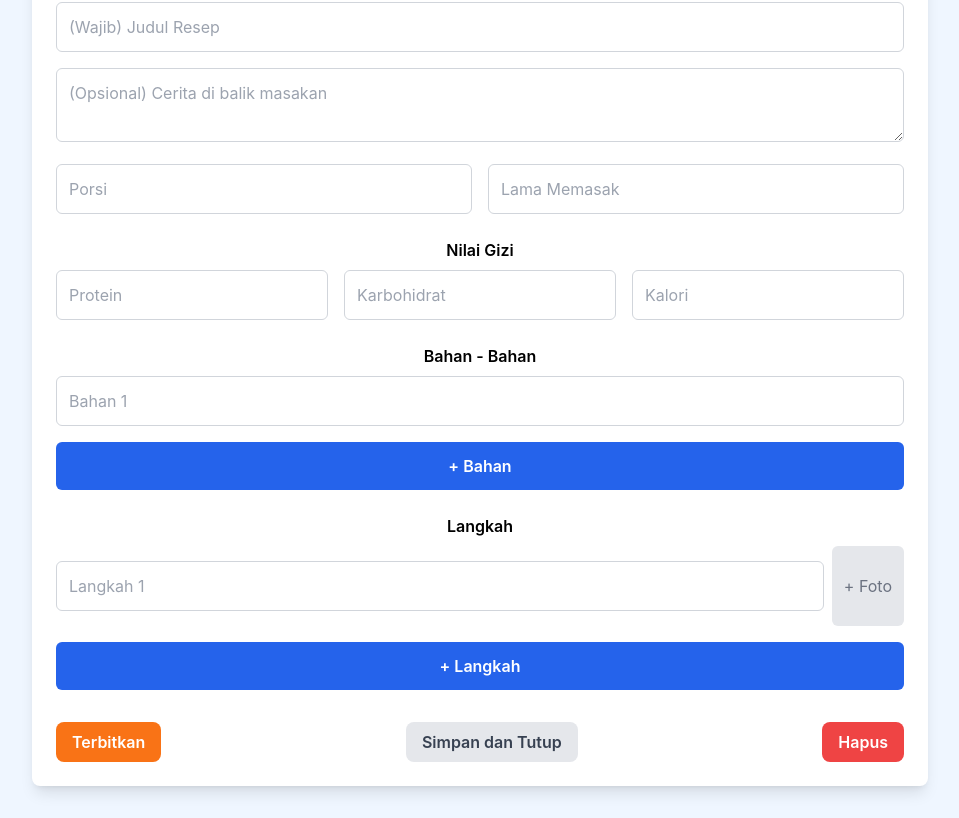
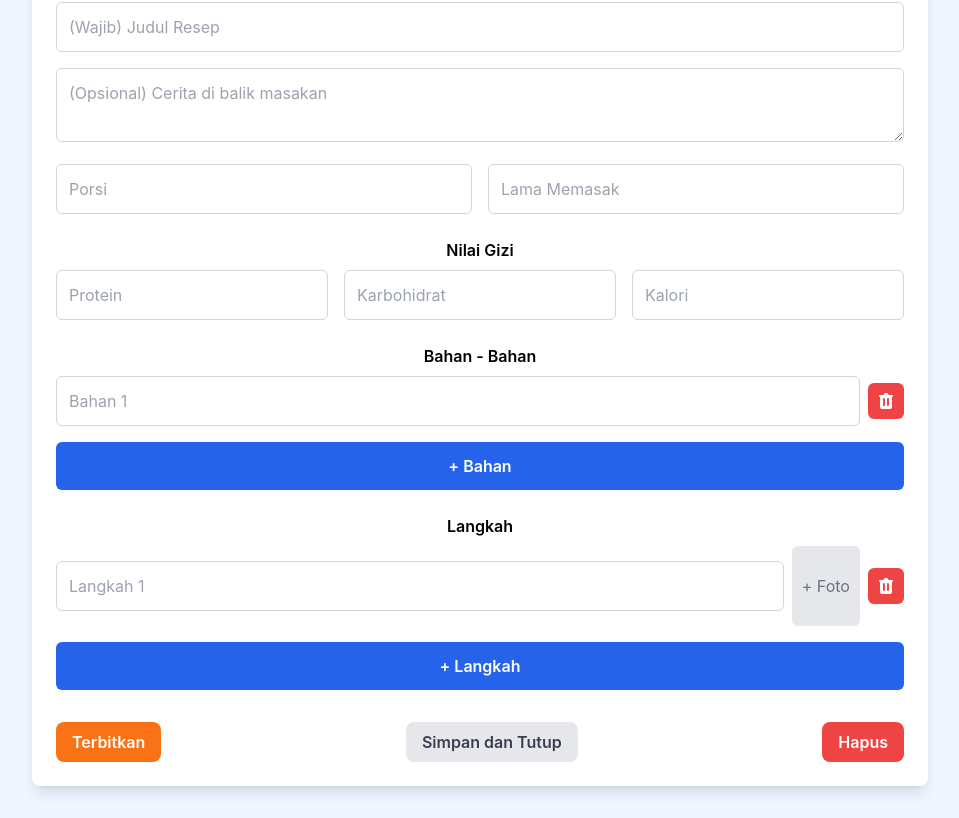
Before and after one commit to mazrohaaniss/recipez, a React (Create React App) app: page /create-recipe in a window 1280 px wide. Shown: the part 444-1262 px from the top of the page, without its empty margins (160-1119 px from the left). Built offline with nearby package versions, Linux system fonts and the light colour scheme.

Commit message:
perbaikan create recipe

```diff
--- a/package.json
+++ b/package.json
@@ -3,6 +3,7 @@
   "version": "0.1.0",
   "private": true,
   "dependencies": {
+    "@heroicons/react": "^1.0.6",
     "@testing-library/jest-dom": "^5.17.0",
     "@testing-library/react": "^13.4.0",
     "@testing-library/user-event": "^13.5.0",
--- a/src/pages/CreateRecipe.js
+++ b/src/pages/CreateRecipe.js
@@ -1,4 +1,5 @@
 import React, { useState } from 'react';
+import { TrashIcon } from '@heroicons/react/solid'; // Import the Trash Icon from Heroicons
 
 const CreateRecipe = () => {
   const [ingredients, setIngredients] = useState(['']);
@@ -13,6 +14,16 @@ const CreateRecipe = () => {
     setSteps([...steps, { step: '', image: null }]);
   };
 
+  const deleteIngredient = (index) => {
+    const newIngredients = ingredients.filter((_, i) => i !== index);
+    setIngredients(newIngredients);
+  };
+
+  const deleteStep = (index) => {
+    const newSteps = steps.filter((_, i) => i !== index);
+    setSteps(newSteps);
+  };
+
   const handleImageChange = (index, e) => {
     const file = e.target.files[0];
     if (file) {
@@ -25,7 +36,7 @@ const CreateRecipe = () => {
   return (
     <div className="bg-blue-50 min-h-screen p-8 flex flex-col items-center overflow-y-auto">
       <div className="w-full max-w-4xl bg-white p-6 rounded-lg shadow-lg">
-        <h1 className="text-3xl font-bold text-center text-blue-600 mb-8">RecipeZ</h1>
+        <h1 className="text-3xl font-bold text-center text-blue-600 mb-8">My Recipe</h1>
 
         {/* Recipe Image */}
         <div
@@ -99,12 +110,19 @@ const CreateRecipe = () => {
         <div className="mb-6">
           <h2 className="font-semibold mb-2">Bahan - Bahan</h2>
           {ingredients.map((ingredient, index) => (
-            <input
-              key={index}
-              type="text"
-              placeholder={`Bahan ${index + 1}`}
-              className="w-full p-3 mb-2 border border-gray-300 rounded-md"
-            />
+            <div key={index} className="flex items-center space-x-2 mb-2">
+              <input
+                type="text"
+                placeholder={`Bahan ${index + 1}`}
+                className="w-full p-3 border border-gray-300 rounded-md"
+              />
+              <button
+                onClick={() => deleteIngredient(index)}
+                className="bg-red-500 text-white rounded-md p-2 hover:bg-red-600"
+              >
+                <TrashIcon className="h-5 w-5" />
+              </button>
+            </div>
           ))}
           <button
             onClick={addIngredient}
@@ -118,7 +136,7 @@ const CreateRecipe = () => {
         <div className="mb-6">
           <h2 className="font-semibold mb-2">Langkah</h2>
           {steps.map((step, index) => (
-            <div key={index} className="flex items-center mb-2 space-x-2">
+            <div key={index} className="flex items-center space-x-2 mb-2">
               <input
                 type="text"
                 placeholder={`Langkah ${index + 1}`}
@@ -147,6 +165,12 @@ const CreateRecipe = () => {
                   <p className="text-gray-500 text-center">+ Foto</p>
                 )}
               </div>
+              <button
+                onClick={() => deleteStep(index)}
+                className="bg-red-500 text-white rounded-md p-2 hover:bg-red-600"
+              >
+                <TrashIcon className="h-5 w-5" />
+              </button>
             </div>
           ))}
           <button
```
Also changed, not shown: 1 other file (tests, documents, lock files or other folders).
